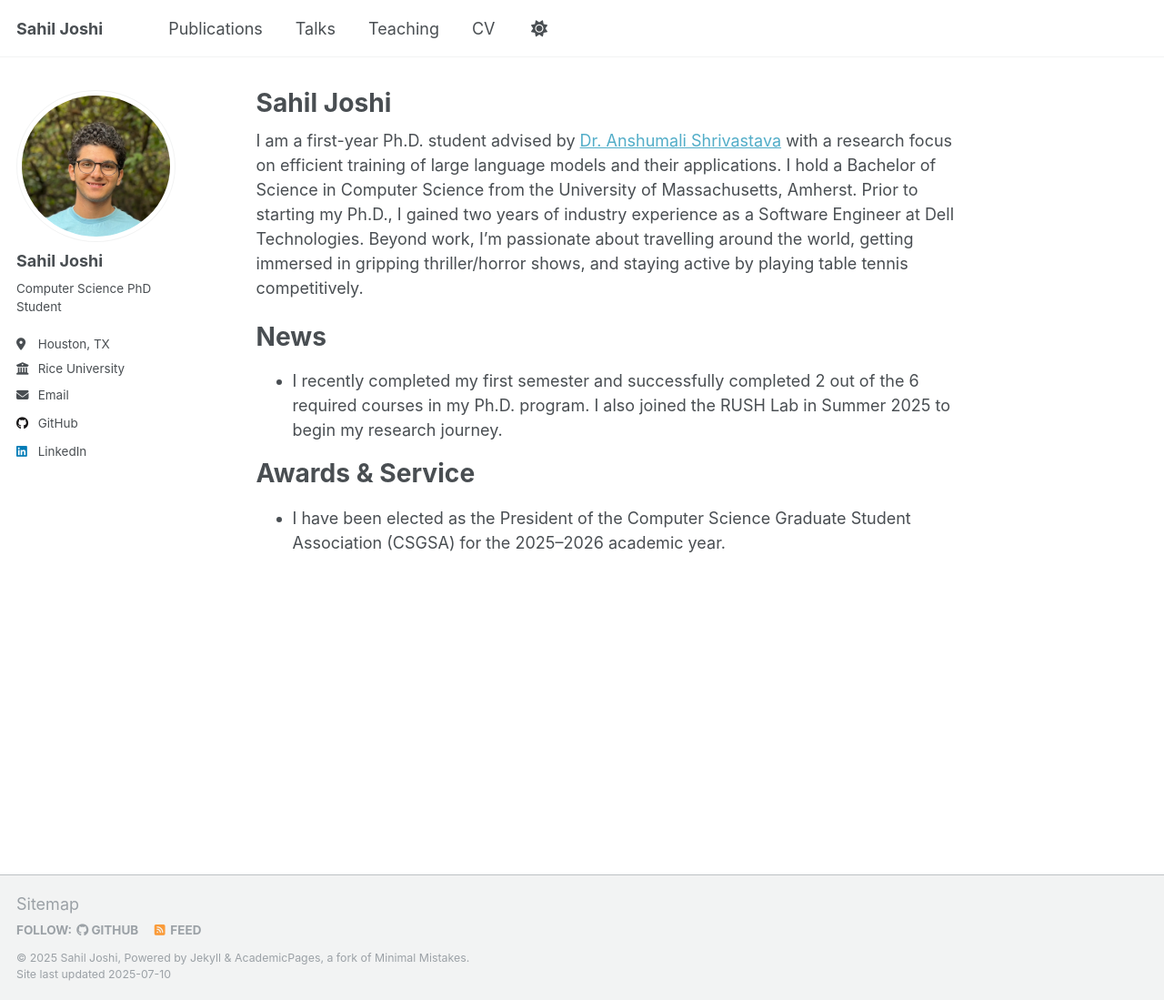
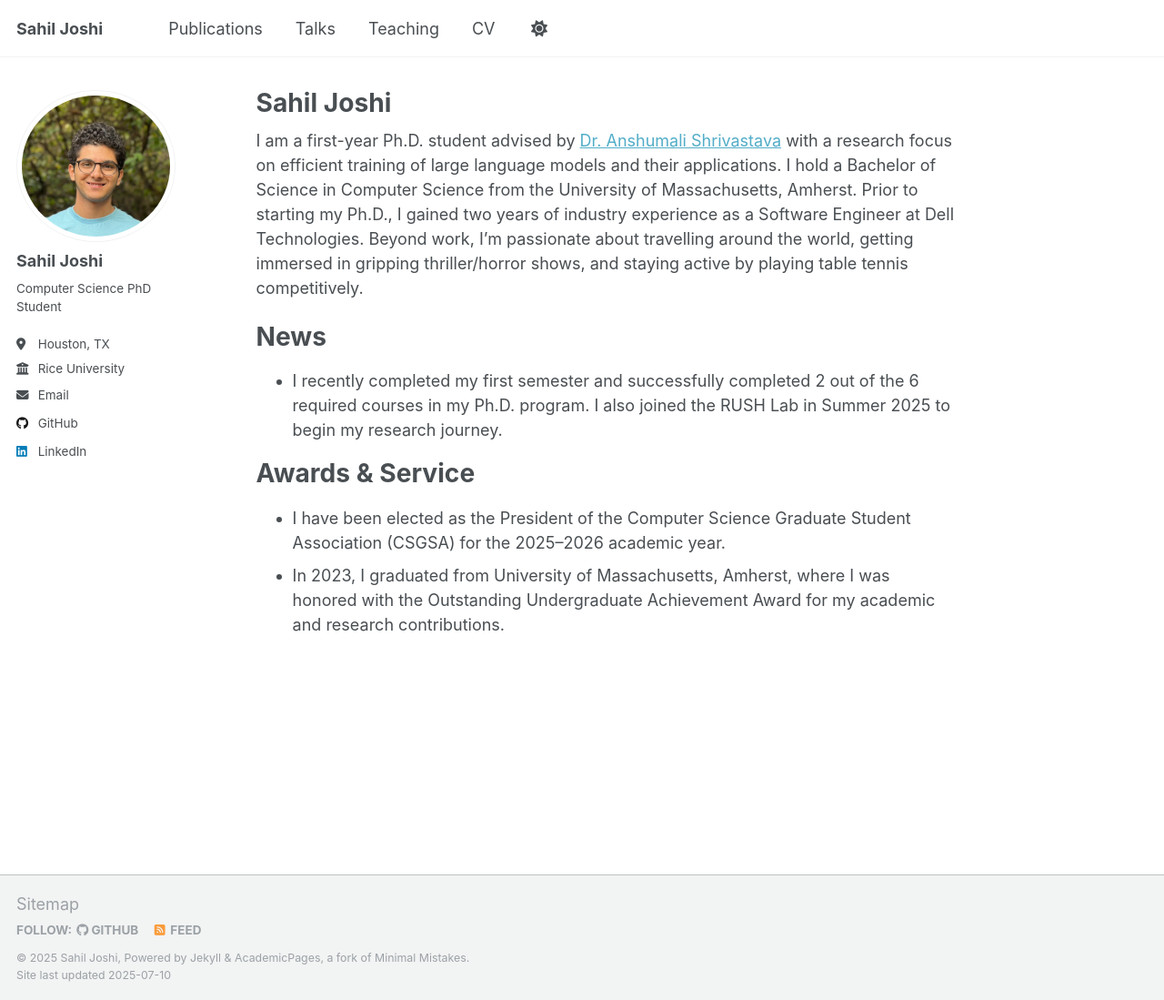
Before and after one commit to sahiljoshi515/sahiljoshi515.github.io, a Jekyll site: the page built from _pages/about.md, in a window 1280 px wide and 1099 px high. Shown: the whole window at 91% size. Built offline with Jekyll 4.4.1, drawn with Linux system fonts in a browser that asks for light colours.

Commit message:
Update about.md

```diff
--- a/_pages/about.md
+++ b/_pages/about.md
@@ -17,3 +17,4 @@ News
 Awards & Service
 ======
 - I have been elected as the President of the Computer Science Graduate Student Association (CSGSA) for the 2025–2026 academic year.
+- In 2023, I graduated from University of Massachusetts, Amherst, where I was honored with the Outstanding Undergraduate Achievement Award for my academic and research contributions.
```
